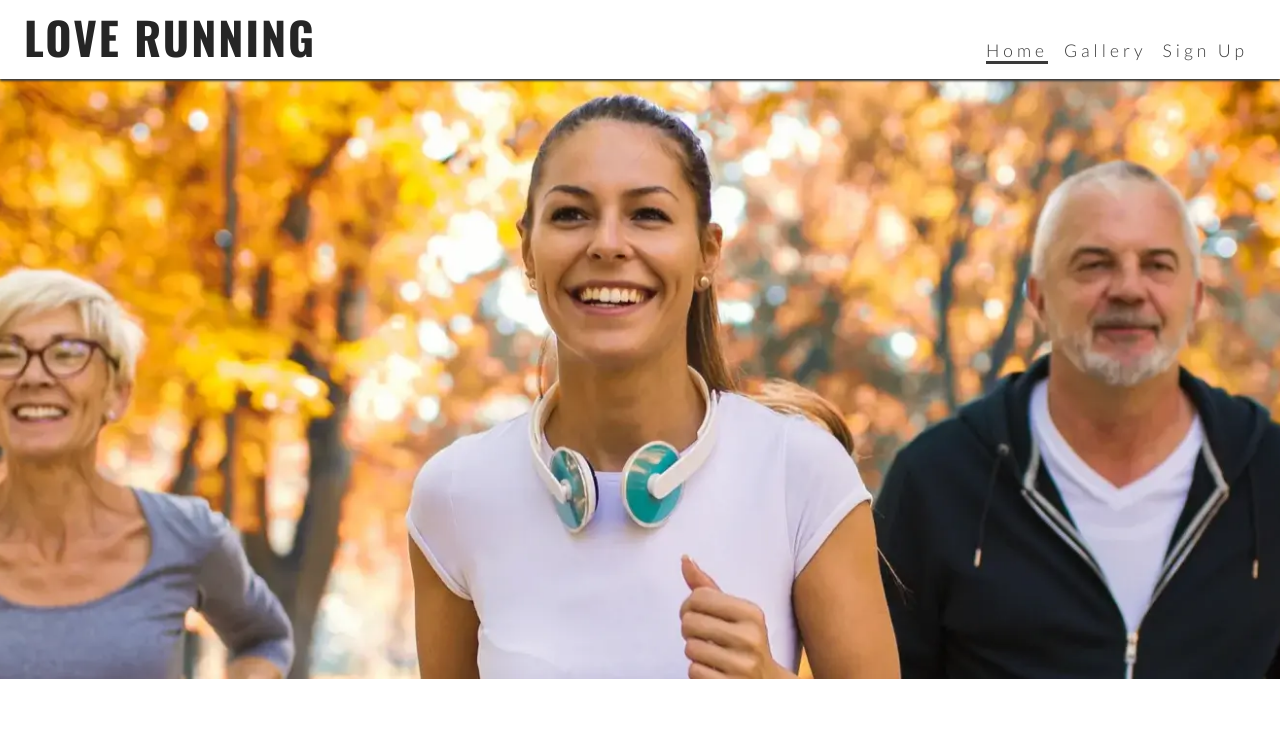
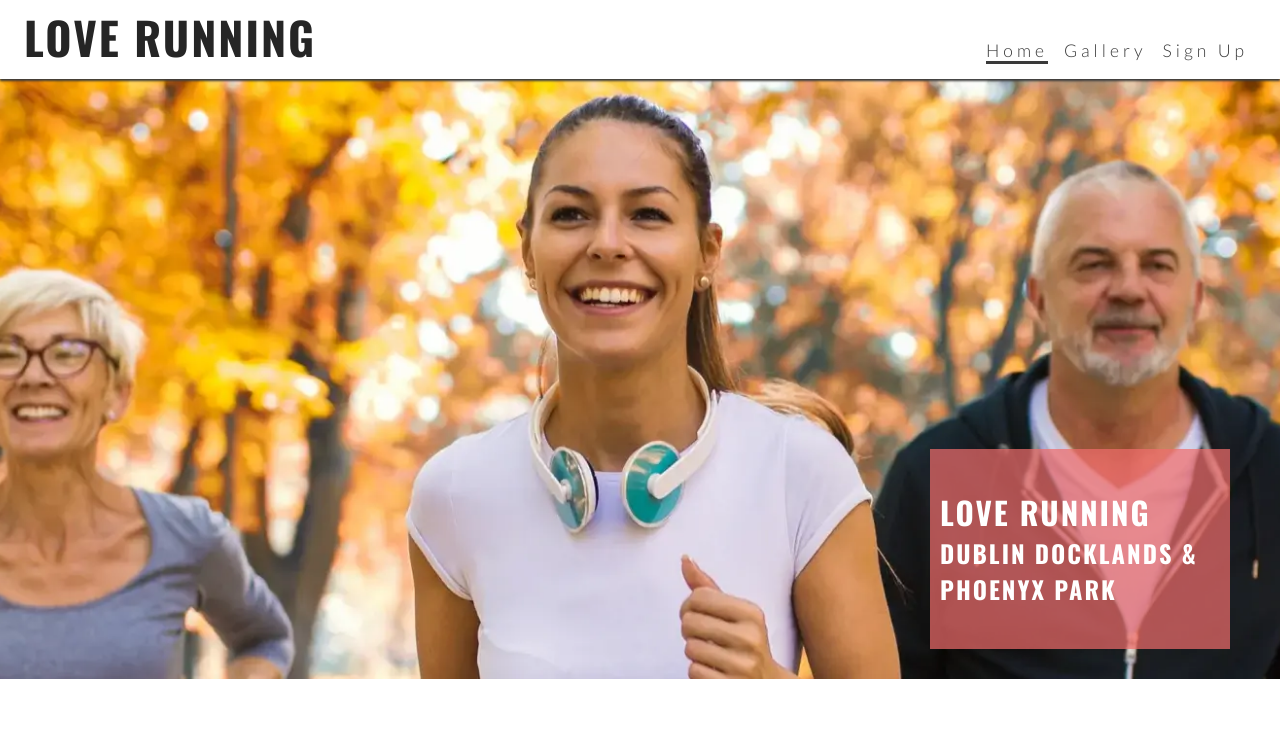
Before and after one commit to maxgray7-dev/running-project, a plain HTML site: page index.html in a window 1280 px wide. Shown: the top 730 px of the page. Drawn offline with nearby package versions, Linux system fonts and the light colour scheme.

Commit message:
add cover text with a club name and location

```diff
--- a/assets/css/style.css
+++ b/assets/css/style.css
@@ -20,6 +20,14 @@
         font-family:"Lato", sans-serif;
     }
 
+        h1, h2, h3 {
+            font-family: "Oswald", sans-serif;
+            text-transform: uppercase;
+            letter-spacing: 2px;
+            color: #252525
+        }
+
+
 
 /*Header*/
 header {
@@ -39,12 +47,7 @@ header a {
     color:inherit;
 }
 
-h1 {
-    font-family: "Oswald", sans-serif;
-    text-transform: uppercase;
-    letter-spacing: 2px;
-    color: #252525
-}
+
 
 #menu {
         font-size: 110%;
@@ -98,6 +101,24 @@ main {
   width:100% ; /* Takes entire width of the screen*/
   background: url("../images/hero-image.webp") no-repeat center center/cover;
   /*using image for background of "main content". Also we want ensure the image won't repeat, and be centered vertically and centered horizontally - cover to entires hero section*/
+    position: relative;
+}
+
+#cover-text {
+    /*Final rgba value sets the opacity so it is semi-transparent*/
+  background-color: rgba(241, 109, 107, .7);
+  font-size: 130%;
+  position: absolute;
+  bottom: 30px; /*text moved to bottom*/
+  width: 80%;
+  min-height:200px;
+  padding-top: 40px;
+  padding-left: 10px;
+}
+
+/*Now we want only to change color for h2 and h3 */
+#cover-text > h2, #cover-text > h3 {
+    color:#ffffff;
 }
 
 /*Footer*/
@@ -151,6 +172,14 @@ main {
         /* Push main content down to accomodate large header */
         margin-top:79px;
     }
+
+    /* Hero image*/
+    #cover-text {
+        width: 300px;
+        right: 50px
+    }
+
+
 }
 
 
--- a/index.html
+++ b/index.html
@@ -41,7 +41,10 @@
     <!--Main Content-->
     <main>
         <section id="hero"> <!--section allows to group together content on the same topic inside the main element -->
-
+            <div id="cover-text">
+                <h2>Love Running</h2>
+                <h3>Dublin Docklands & Phoenyx Park</h3>
+            </div>
 
         </section>
 
```
